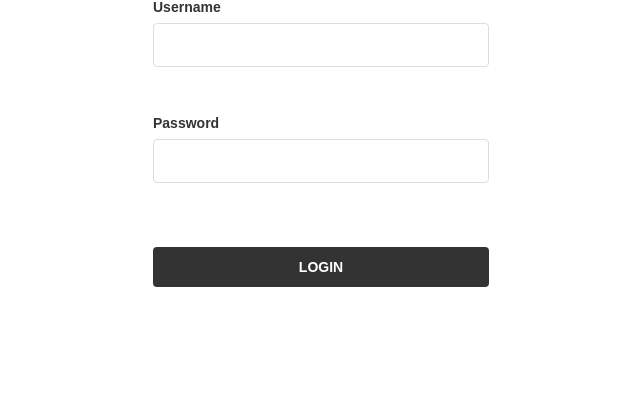
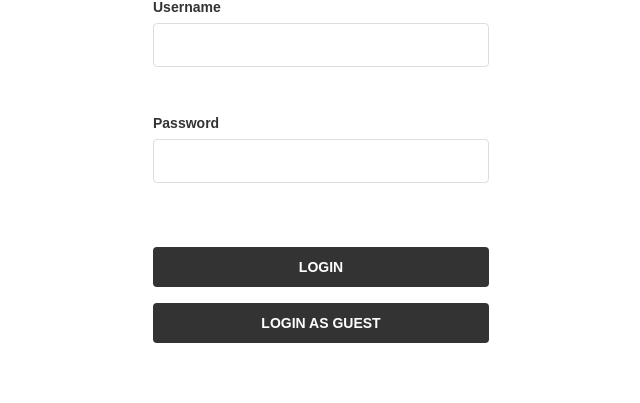
Before and after one commit to ambrosia-fish/recipe-app, a Django app: template src/templates/auth/login.html in a window 1280 px wide. Shown: the part 185-588 px from the top of the page, without its empty margins (319-959 px from the left). Run offline with Django 3.2, Linux system fonts and the light colour scheme; the template is opened without the code that fills it, so the values that code supplies are empty, except form fields; tables that the repository leaves empty hold one stand-in row (values such as "Sample post"); form fields are guessed from the names that the template uses.

Commit message:
Added guest login functionality

```diff
--- a/src/templates/auth/login.html
+++ b/src/templates/auth/login.html
@@ -32,6 +32,14 @@
 
             <button type="submit" class="submit-button">Login</button>
         </form>
+
+        <!-- Add Guest Login Form -->
+        <form action="" method="POST" class="auth-form">
+            {% csrf_token %}
+            <input type="hidden" name="username" value="guest">
+            <input type="hidden" name="password" value="guest-pass">
+            <button type="submit" class="submit-button">Login as Guest</button>
+        </form>
     </div>
 </body>
 </html>
```
